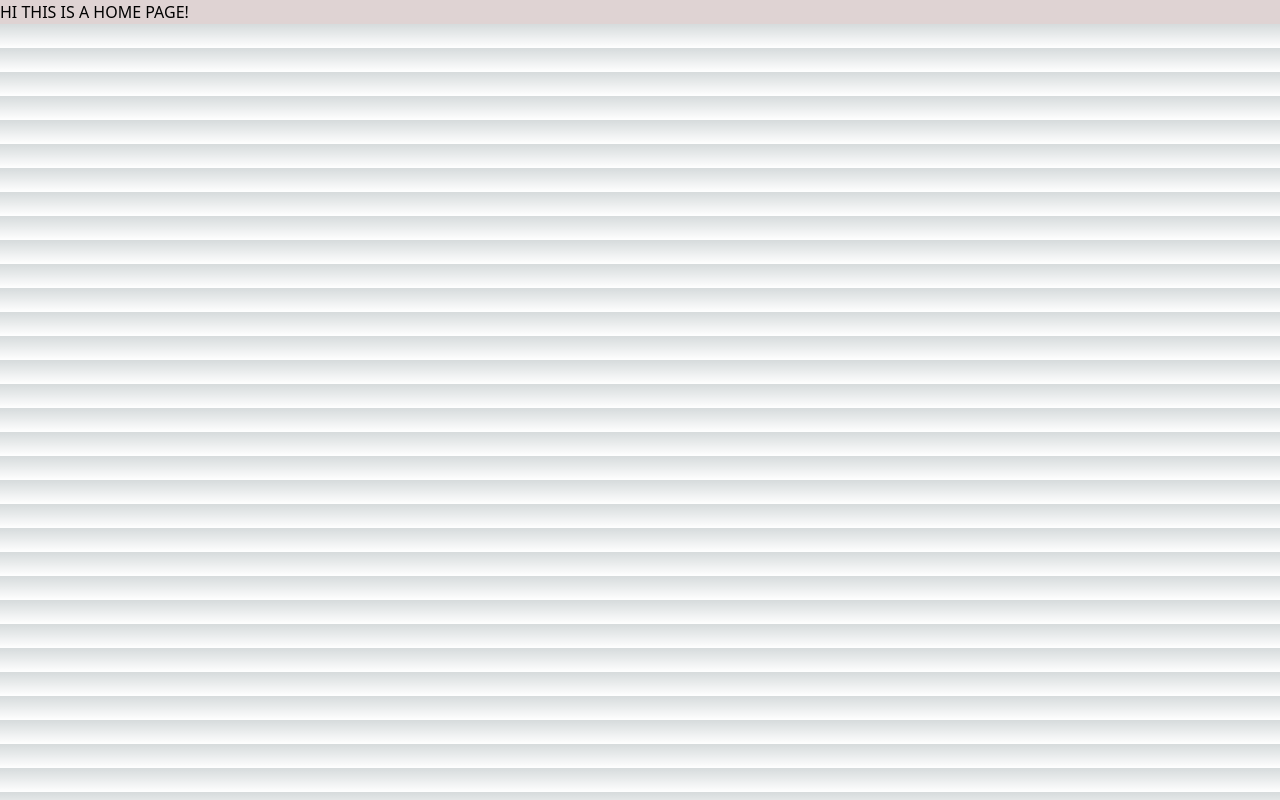
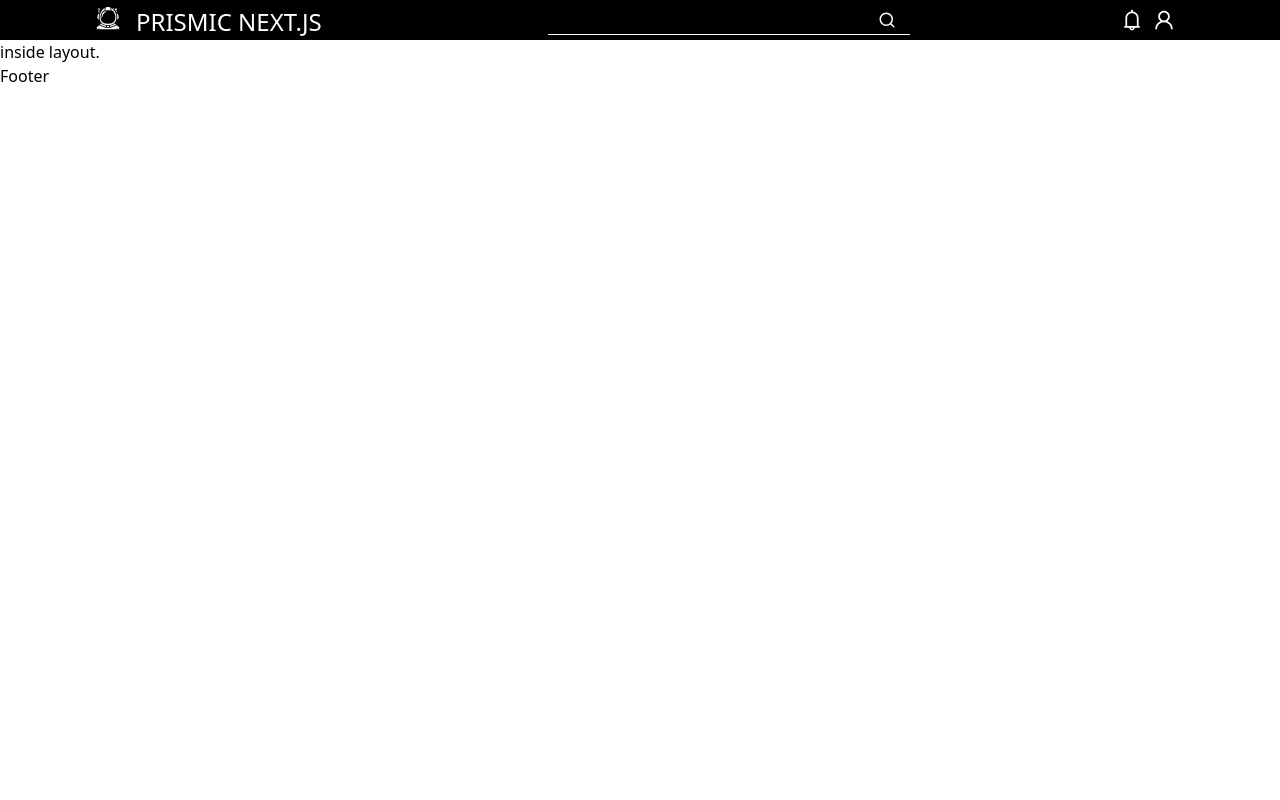
Before and after one commit to iamkhemraj/news-site, a Next.js app: page / in a window 1280 px wide. Built offline with nearby package versions, Linux system fonts and the light colour scheme.

Commit message:
Make header footer layout form news site

```diff
--- /dev/null
+++ b/components/Layout.js
@@ -0,0 +1,31 @@
+import Link from "next/link";
+import { AiOutlineBell, AiOutlineUser } from "react-icons/ai";
+import { FiSearch } from "react-icons/fi";
+import { GiAstronautHelmet } from "react-icons/gi";
+
+export default function Layout({ children }) {
+   return (
+     <>
+         <div className="px-2 md:px-24 bg-black text-white flex justify-between items-center h-10">
+            <div className="flex items-center">
+               <Link href="/" className="flex uppercase pt-1 text-2xl align-baseline">
+
+                  <GiAstronautHelmet className="inline text-1xl mr-4"/>
+                  <p className="inline mr-4"> PRISMIC NEXT.JS</p>
+
+               </Link>
+            </div>
+            <div className="flex items-center w-1/3 text-lg">
+               <input type="text" className="bg-transparent border-b w-full border-white outline-none"/>
+               <FiSearch className="-ml-8 text-1xl hover:text-pink-600 cursor-pointer"/>
+            </div>
+            <div className="flex items-center">
+               <AiOutlineBell className="mr-2 cursor-pointer  text-2xl  hover:text-pink"/>
+               <AiOutlineUser className="mr-2 cursor-pointer  text-2xl hover:text-pink"/>
+            </div>
+         </div>
+         {children}
+         <div>Footer</div>
+     </>
+   );
+}
--- a/pages/index.tsx
+++ b/pages/index.tsx
@@ -1,13 +1,20 @@
-import Image from "next/image";
-import { Inter } from "next/font/google";
+import Head from "next/head";
+import Layout from "../components/Layout";
 
+export default function Home(){
 
-const inter = Inter({ subsets: ["latin"] });
+  return (
+    <>
+      <Head>
+          <title>Create News site</title>
+          <link rel="shortcut icon" href="favicon.ico" type="image/x-icon" />
+      </Head>
 
-export default function Home() {
-  return (
-    <div>
-        <h1 className="heading">HI THIS IS A HOME PAGE!</h1>
-    </div>
+      <div className="news__section">
+          <Layout>
+              inside layout.
+          </Layout>
+      </div>
+    </>
   );
 }
--- a/styles/globals.css
+++ b/styles/globals.css
@@ -1,33 +1,3 @@
 @tailwind base;
 @tailwind components;
 @tailwind utilities;
-
-:root {
-  --foreground-rgb: 0, 0, 0;
-  --background-start-rgb: 214, 219, 220;
-  --background-end-rgb: 255, 255, 255;
-}
-
-@media (prefers-color-scheme: dark) {
-  :root {
-    --foreground-rgb: 255, 255, 255;
-    --background-start-rgb: 0, 0, 0;
-    --background-end-rgb: 0, 0, 0;
-  }
-}
-
-body {
-  color: rgb(var(--foreground-rgb));
-  background: linear-gradient(
-      to bottom,
-      transparent,
-      rgb(var(--background-end-rgb))
-    )
-    rgb(var(--background-start-rgb));
-}
-
-@layer utilities {
-  .text-balance {
-    text-wrap: balance;
-  }
-}
```
Also changed, not shown: pages/bussiness.js (line endings or trailing spaces).
